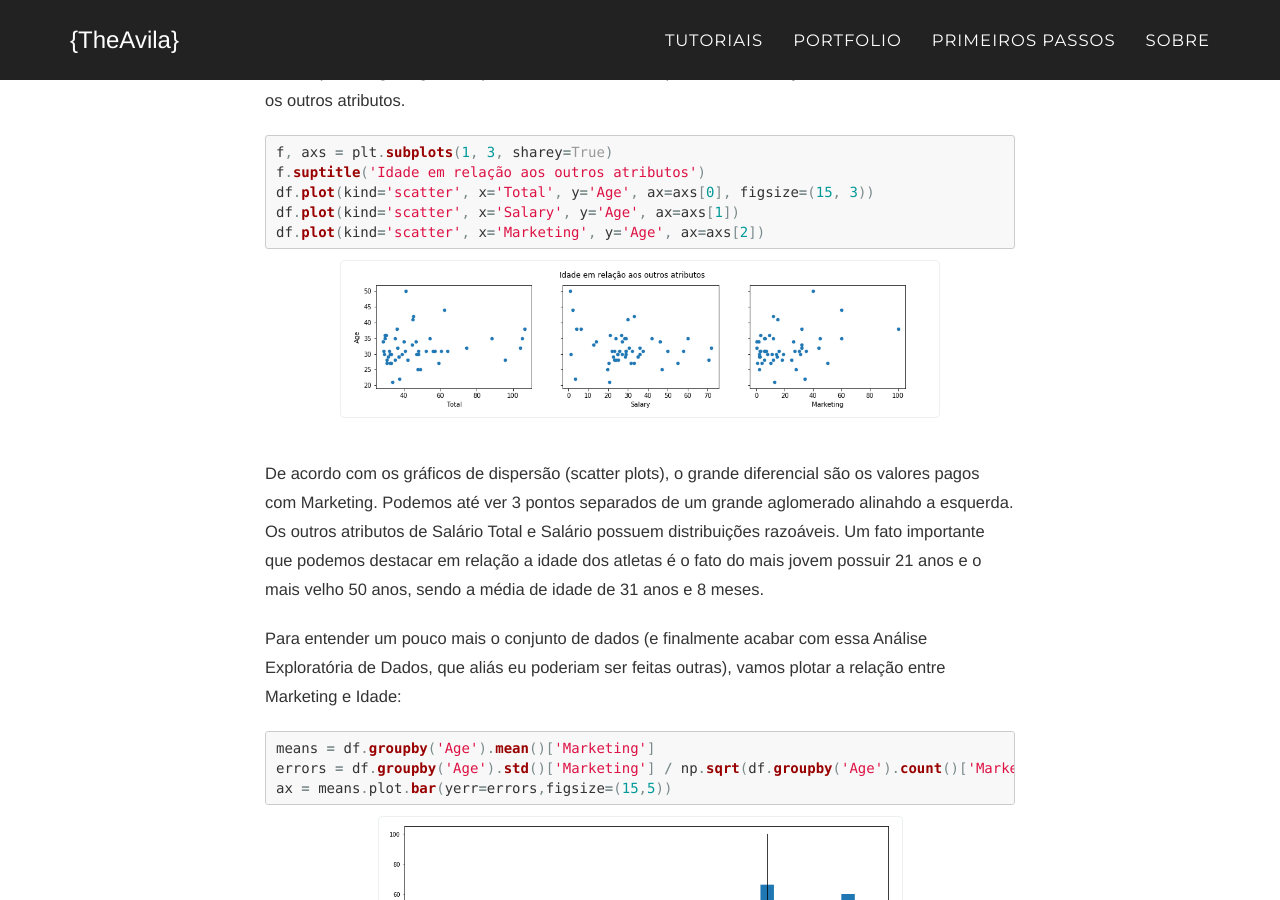
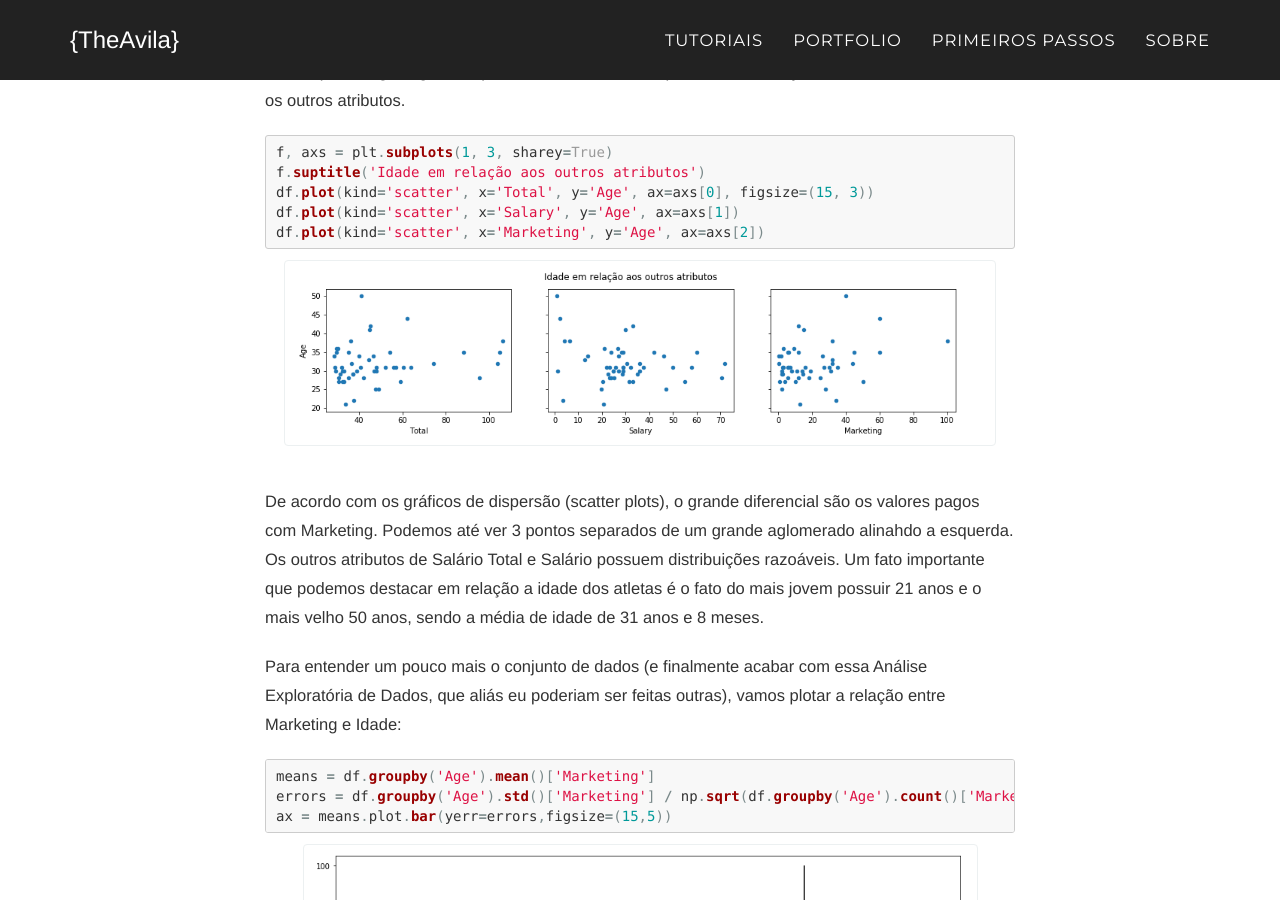
Before and after one commit to theavila/theavila.github.io, a Jekyll site: the page built from _posts/2020-07-10-RankingForbes-Kmeans.md, in a window 1280 px wide and 900 px high, scrolled down 5384 px. Built offline with Jekyll 4.4.1, drawn with Linux system fonts in a browser that asks for light colours; some web fonts are replaced; comment, search, counter and statistics services are not loaded.

Commit message:
fix size images

```diff
--- a/_posts/2020-07-10-RankingForbes-Kmeans.md
+++ b/_posts/2020-07-10-RankingForbes-Kmeans.md
@@ -124,7 +124,7 @@ df.plot(kind='scatter', x='Salary', y='Age', ax=axs[1])
 df.plot(kind='scatter', x='Marketing', y='Age', ax=axs[2])
 {% endhighlight %}
 
-<img class="img-responsive center-block thumbnail" src="/img/scatterIdadeOutros.png" alt="Scatter-Forbes" style="width:80%"/>
+<img class="img-responsive center-block thumbnail" src="/img/scatterIdadeOutros.png" alt="Scatter-Forbes" style="width:95%"/>
 
 De acordo com os gráficos de dispersão (scatter plots), o grande diferencial são os valores pagos com Marketing. Podemos até ver 3 pontos separados de um grande aglomerado alinahdo a esquerda. Os outros atributos de Salário Total e Salário possuem distribuições razoáveis. Um fato importante que podemos destacar em relação a idade dos atletas é o fato do mais jovem possuir 21 anos e o mais velho 50 anos, sendo a média de idade de 31 anos e 8 meses.
 
@@ -136,7 +136,7 @@ errors = df.groupby('Age').std()['Marketing'] / np.sqrt(df.groupby('Age').count(
 ax = means.plot.bar(yerr=errors,figsize=(15,5))
 {% endhighlight %}
 
-<img class="img-responsive center-block thumbnail" src="/img/scatterMarketingIdade.png" alt="Marketing-idade-plot" style="width:70%"/>
+<img class="img-responsive center-block thumbnail" src="/img/scatterMarketingIdade.png" alt="Marketing-idade-plot" style="width:90%"/>
 
 A distribuição dos valores não apresentam nenhuma surpresa, entando os valores de Marketing ligeiramente distribuídos entre as faixas etárias. O destaque fica apeans para a idade de 38 no qual um dos elementos possui uma renda de Marketing mais de duas vezes maior em comparação com o atleta da mesma idade. Analisando o conjunto de dados, verificamos que os atletas em questão são Roger Federer e Serena Williams, ambos tenistas e os maiores vencedores de Grand Slams e títulos em do ATP Tour ainda em atividade. Porém, por motivos que não podemos aferir, possuem essa diferença de valores.
 
```
